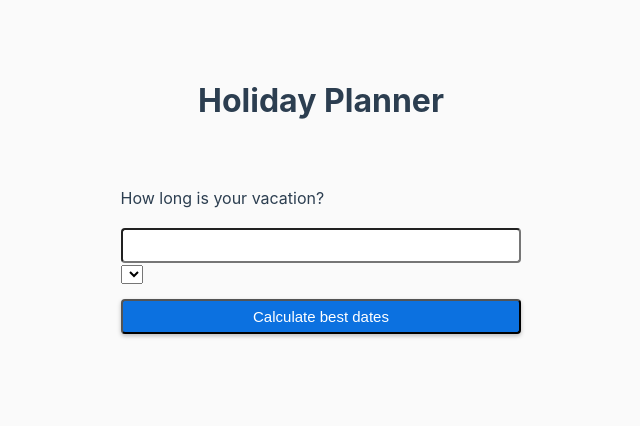
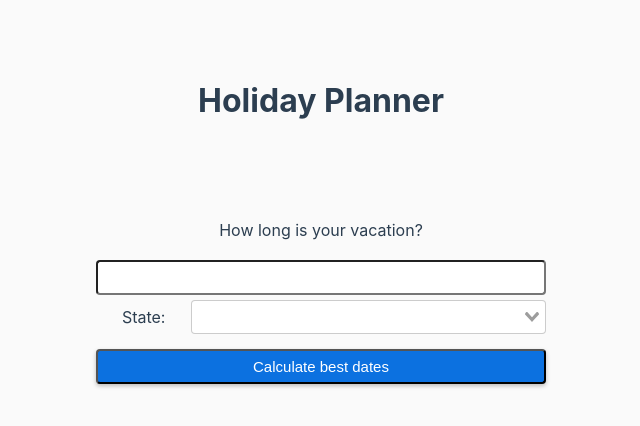
Before and after one commit to joeharris14/holidayplanner, a Vue app: page / in a window 1280 px wide. Shown: the top 426 px of the page, without its empty margins (319-959 px from the left). Built offline with nearby package versions, Linux system fonts and the light colour scheme.

Commit message:
fix fade out empty list, add State picker

```diff
--- a/package.json
+++ b/package.json
@@ -14,6 +14,7 @@
     "vue": "^2.6.11",
     "vue-class-component": "^7.2.2",
     "vue-property-decorator": "^8.4.1",
+    "vue-select": "^3.9.4",
     "vuex": "^3.1.2",
     "vuex-class": "^0.3.2"
   },
--- a/src/components/HolidayList/HolidayList.vue
+++ b/src/components/HolidayList/HolidayList.vue
@@ -1,6 +1,6 @@
 <template>
 <transition name="slide-fade">
-    <div class="holidayItemWrapper" v-show="bestHolidays.length > 0">
+    <div class="holidayItemWrapper" v-show="showCard">
       <div class="holidayItem" v-for="(holiday, index) in bestHolidays" :key="holiday.startDay"><b>{{ holiday.startDay }} - {{ holiday.endDay }}</b>
         <div class="subtitle"> {{ holiday.leaveCost }} days of annual leave</div>
         <hr class="divider" v-if="index+1 < bestHolidays.length" />
@@ -16,6 +16,11 @@ export default class HolidayList extends Vue {
     get bestHolidays() {
       return this.$store.getters.bestHolidays;
     }
+
+    get showCard() {
+      console.log("hello");
+      return this.$store.getters.showCard;
+    }
 }
 </script>
 <!-- Add "scoped" attribute to limit CSS to this component only -->
--- a/src/components/HolidayList/holiday_list.scss
+++ b/src/components/HolidayList/holiday_list.scss
@@ -40,6 +40,7 @@ a {
   padding: 20px;
   margin: 20px;
   min-height: 160px;
+  min-width: 160px;
   background-color: #fcfcfc;
 }
 .divider {
--- a/src/components/HolidayPlanner/HolidayPlanner.vue
+++ b/src/components/HolidayPlanner/HolidayPlanner.vue
@@ -1,10 +1,10 @@
 <template>
-  <div class="contentWrapper">
+  <div class="wrapper">
     <h1 class="header">Holiday Planner</h1>
     <p class="errorMessage">{{ errorMessage }}</p>
-    <div class="inputLabel"><p>How long is your vacation?</p></div>
+    <p class="inputLabel">How long is your vacation?</p>
     <input class="inputField" v-model="holidayLengthEntered" />
-    <select />
+    <div class="stateSelection"><div class="label">State: </div><vSelect class="select" :options="['NSW', 'QLD', 'TAS', 'ACT', 'VIC', 'SA', 'NT', 'WA']" /></div>
     <button class="calcButton" v-on:click="handleSubmitPress">Calculate best dates</button>
     <HolidayList />
   </div>
@@ -15,11 +15,14 @@ import { Component, Vue, Watch } from 'vue-property-decorator';
 import moment, { Moment } from 'moment';
 import { Holiday } from '../../types';
 import HolidayList from '../HolidayList/HolidayList.vue';
+import vSelect from 'vue-select';
+import 'vue-select/dist/vue-select.css';
 import json from '../../assets/public_holidays.json';
 
 @Component({
   components: {
     HolidayList,
+    vSelect,
   },
 })
 export default class HolidayPlanner extends Vue {
@@ -46,9 +49,9 @@ export default class HolidayPlanner extends Vue {
   }
 
   @Watch('holidayLengthEntered') inputEntered() {
+    this.$store.commit('setShowCard', false);
     if (this.holidayLengthEntered.length === 0) {
       this.$store.commit('setErrorMessage', null);
-      this.$store.commit('setBestHolidays', []);
     }
     // If you want real time input validation
 
@@ -111,6 +114,7 @@ export default class HolidayPlanner extends Vue {
       this.$store.commit('setErrorMessage', null);
     }
     this.$store.commit('setBestHolidays', this.calculateBestHolidays(desiredLength));
+    this.$store.commit('setShowCard', true);
   }
 
   createHoliday(startDay: Moment, length: number, leaveCost: number): Holiday {
--- a/src/components/HolidayPlanner/holiday_planner.scss
+++ b/src/components/HolidayPlanner/holiday_planner.scss
@@ -1,17 +1,4 @@
-h3 {
-    margin: 40px 0 0;
-  }
-  ul {
-    list-style-type: none;
-    padding: 0;
-  }
-  li {
-    display: inline-block;
-    margin: 0 10px;
-  }
-  a {
-    color: #42b983;
-  }
+
 .slide-fade-enter-active {
   transition: all .3s ease;
 }
@@ -53,6 +40,7 @@ h3 {
 }
 .inputLabel {
   padding-bottom: 4px;
+  width: 100%;
 }
 .errorMessage {
   color: red;
@@ -61,6 +49,27 @@ h3 {
 .holidayItem {
   padding: 10px;
 
+}
+.wrapper {
+  width: 100%;
+  display: flex;
+  flex-direction: column;
+  align-items: center;
+  text-align: center;
+}
+.stateSelection {
+  display: flex;
+  padding-top: 5px;
+  width: 100%;
+  max-width: 450px;
+  align-items: center;
+
+  .label {
+    flex-grow: 1;
+  }
+  .select {
+    flex-grow: 6;
+  }
 }
 .subtitle {
   padding-top: 8px;
--- a/src/store/index.ts
+++ b/src/store/index.ts
@@ -8,6 +8,7 @@ export default new Vuex.Store({
     daysOff: [],
     bestHolidays: [],
     errorMessage: null,
+    showCard: false,
   },
   mutations: {
     setDaysOff(state, payload) {
@@ -18,6 +19,9 @@ export default new Vuex.Store({
     },
     setErrorMessage(state, payload) {
       Vue.set(state, "errorMessage", payload);
+    },
+    setShowCard(state, payload) {
+      Vue.set(state, "showCard", payload);
     }
   },
   actions: {
@@ -31,6 +35,9 @@ export default new Vuex.Store({
    },
    errorMessage(state) {
      return state.errorMessage;
+   },
+   showCard(state) {
+     return state.showCard;
    }
   },
   modules: {
```
Also changed, not shown: 1 other file (tests, documents, lock files or other folders). Lines whose indentation alone changed are shown as unchanged.
